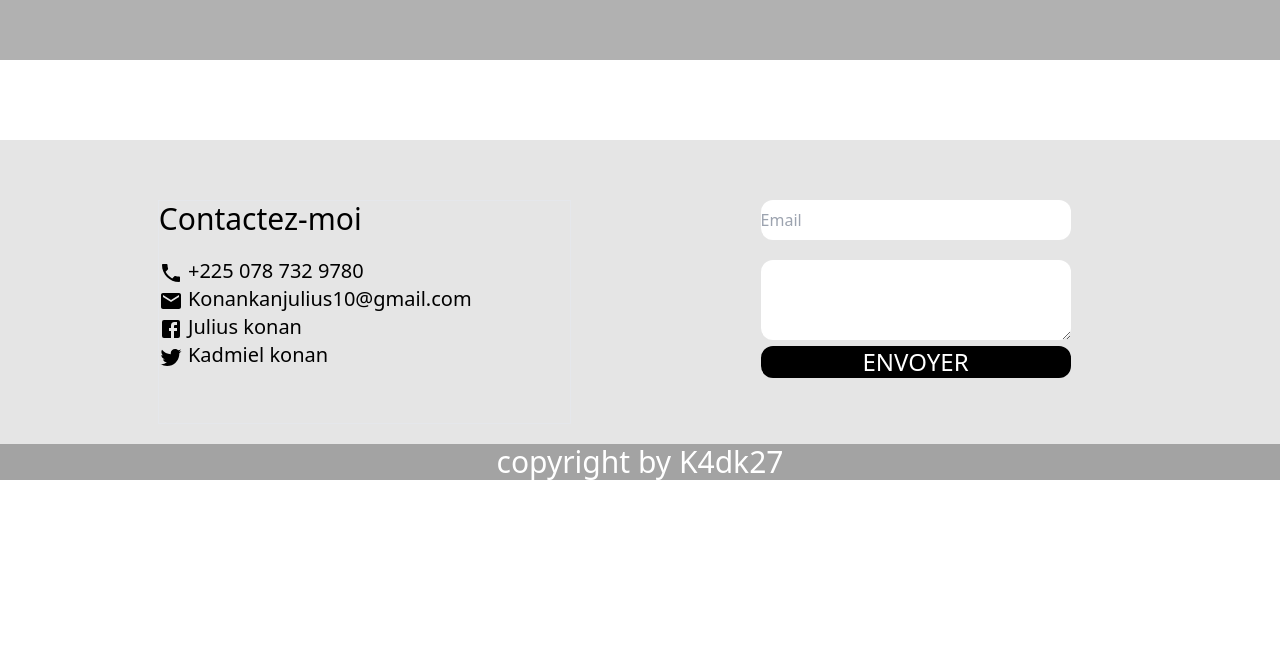
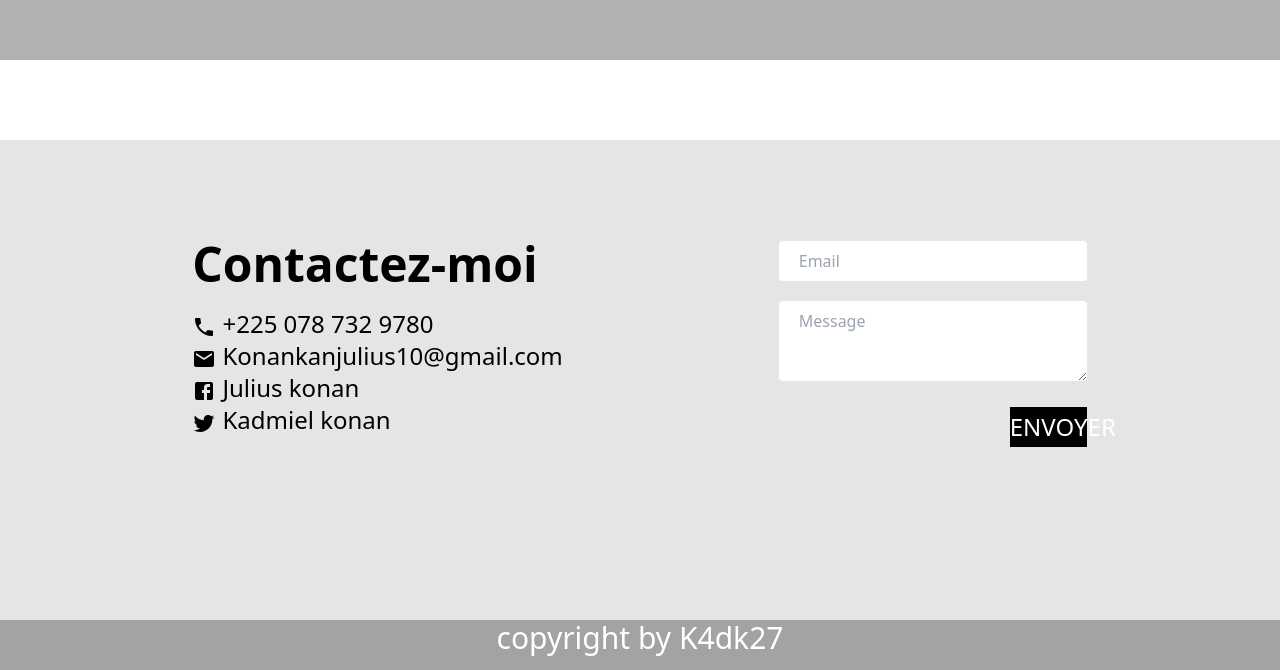
Before and after one commit to loulou-gif/Portfolio, a React (Create React App) app: page / in a window 1280 px wide. Shown: the part 4216-4886 px from the top of the page. Before the commit the page ends 4698 px from the top, so only its background shows below. Built offline with nearby package versions, Linux system fonts and the light colour scheme.

Commit message:
end elements

```diff
--- a/src/Assets/Css/Styles.css
+++ b/src/Assets/Css/Styles.css
@@ -69,9 +69,13 @@ section{
     height: 700px;
 }
 footer{
-    height: 20rem;
+    height: 30rem;
     background-color: rgb(229, 229, 229);
 }
 .paragraphes{
     text-align: none;
 }
+.copyright{
+    background-color: rgb(163, 163, 163);
+    height: 50px;
+}
--- /dev/null
+++ b/src/Components/Copyrights.js
@@ -0,0 +1,12 @@
+import '../Assets/Css/Styles.css'
+
+const Copyright = () =>{
+    return(
+
+        <div className="copyright text-white text-3xl bg-neutral-400">
+            <p>copyright by K4dk27</p>
+        </div>
+    )
+}
+
+export default Copyright
--- a/src/Components/Footer.js
+++ b/src/Components/Footer.js
@@ -2,30 +2,28 @@ import { Facebook, Mail, Phone, Twitter } from "@material-ui/icons";
 
 const Footer = () => {
     return(
-        <footer className="footer w-full   mt-20 pt-10 ">
+        <footer className="footer w-full   mt-20 pt-20 ">
             <div className="first flex p-5 justify-evenly ">
-                <div className="contact h-56 border text-left w-4/12">
-                    <h3 className="text-3xl mb-5">Contactez-moi</h3>
-                    <div className="paragraphes text-xl flex justify-start flex-col">
+                <div className="contact h-56  text-left w-4/12">
+                    <h3 className="text-5xl font-bold mb-5">Contactez-moi</h3>
+                    <div className="paragraphes text-2xl flex justify-start flex-col">
                         <p><Phone/> +225 078 732 9780</p>
                         <p><Mail/> Konankanjulius10@gmail.com</p>
                         <p><Facebook/> Julius konan</p>
                         <p><Twitter/> Kadmiel konan</p>
                     </div>
                 </div>
-                <form className="formulaire  flex-col w-4/12">
-                    <div>
-                        <input className="w-9/12 h-10  mb-5 rounded-xl" placeholder="Email "/>
+                <form className="formulaire border flex-col w-3/12">
+                    <div className="mb-5">
+                        <input className="w-full p-5 h-10 rounded" placeholder="Email "/>
                     </div>
-                    <textarea className="w-9/12  h-20 rounded-xl"></textarea>
-                    <div className=" ">
-                        <button className=" w-9/12 bg-black rounded-xl hover:bg-gray-400 hover:shadow-2xl duration-300 text-white text-2xl">ENVOYER</button>
+                    <textarea className="w-full mb-5 h-20 rounded pl-5 pt-2" placeholder="Message"></textarea>
+                    <div className="flex justify-end ">
+                        <button className=" w-3/12 h-10 bg-black hover:bg-gray-400 hover:shadow-2xl duration-300 text-white text-2xl" >ENVOYER</button>
                     </div>
                 </form>
             </div>
-            <div className="copyright text-white text-3xl bg-neutral-400">
-                <p>copyright by K4dk27</p>
-            </div>
+
         </footer>
     )
 }
--- a/src/Pages/Home.js
+++ b/src/Pages/Home.js
@@ -1,3 +1,4 @@
+import Copyright  from "../Components/Copyrights";
 import Biographie from "../Components/Biographie";
 import Experiance from "../Components/Experiances";
 import Footer from "../Components/Footer";
@@ -16,6 +17,7 @@ const Home = () => {
             <Experiance/>
             <Realisation/>
             <Footer/>
+            <Copyright/>
         </div>
     )
 }
```
